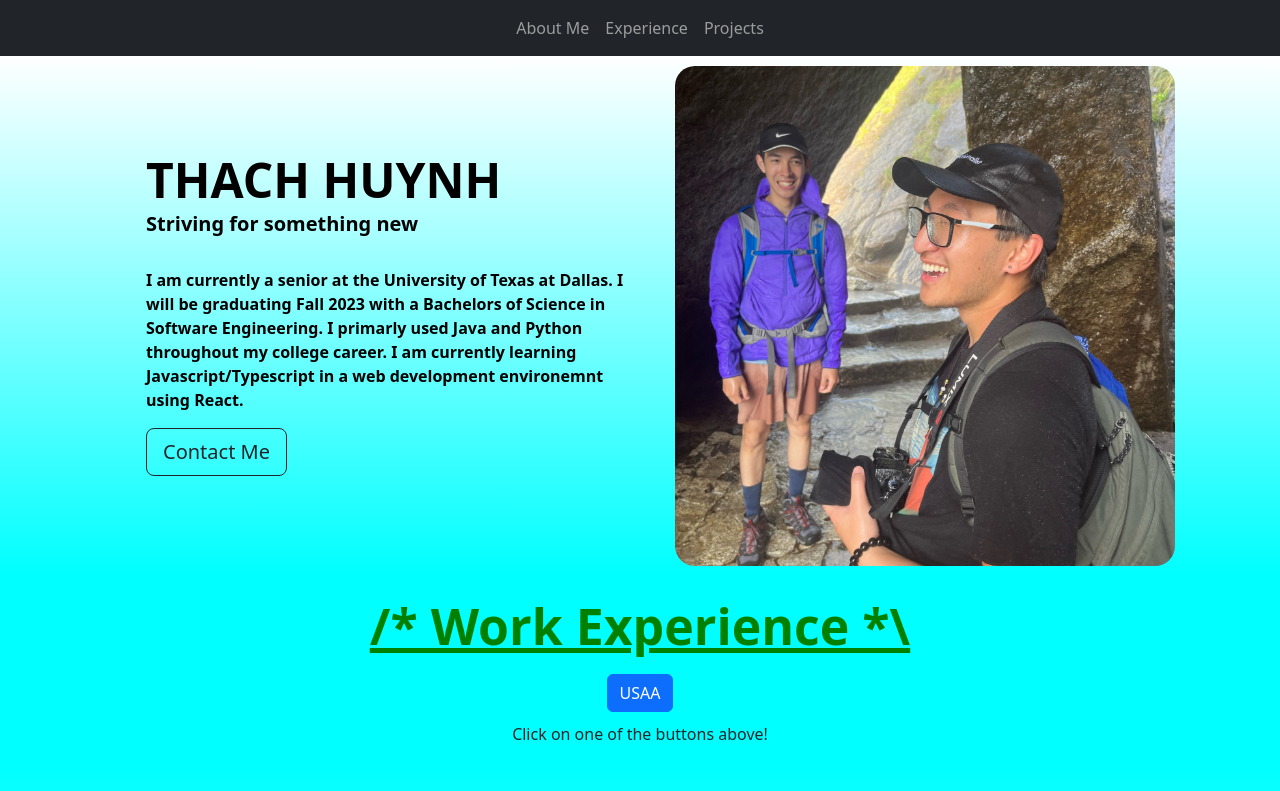
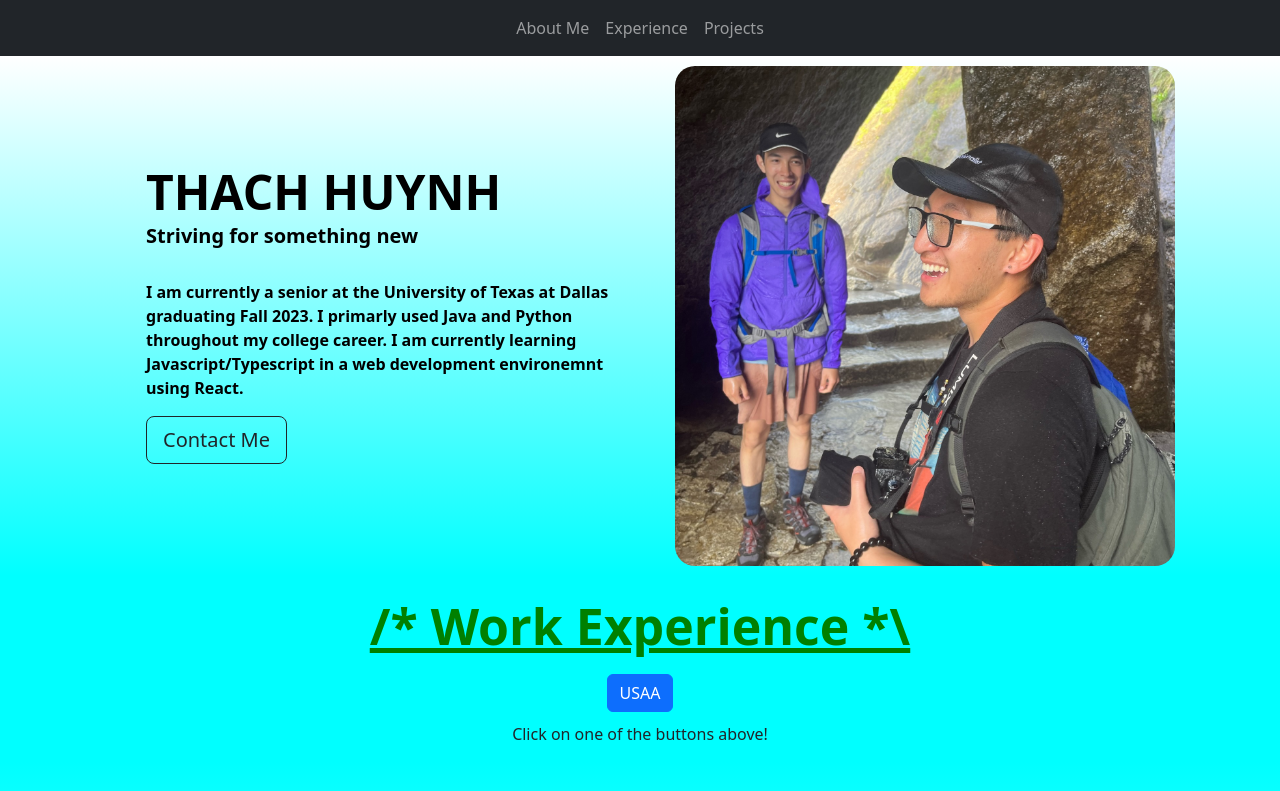
Before and after one commit to bithach/react-resume, a React (Create React App) app: page / in a window 1280 px wide. Shown: the top 791 px of the page. Built offline with nearby package versions, Linux system fonts and the light colour scheme.

Commit message:
change text

```diff
--- a/src/sections/HeroSection.jsx
+++ b/src/sections/HeroSection.jsx
@@ -15,8 +15,7 @@ function HeroSection(props) {
               <h5 className="font-bold">Striving for something new</h5>
               <p className="font-semibold">
                 <br />I am currently a senior at the University of Texas at
-                Dallas. I will be graduating Fall 2023 with a Bachelors of
-                Science in Software Engineering. I primarly used Java and Python
+                Dallas graduating Fall 2023. I primarly used Java and Python
                 throughout my college career. I am currently learning
                 Javascript/Typescript in a web development environemnt using
                 React.
```
